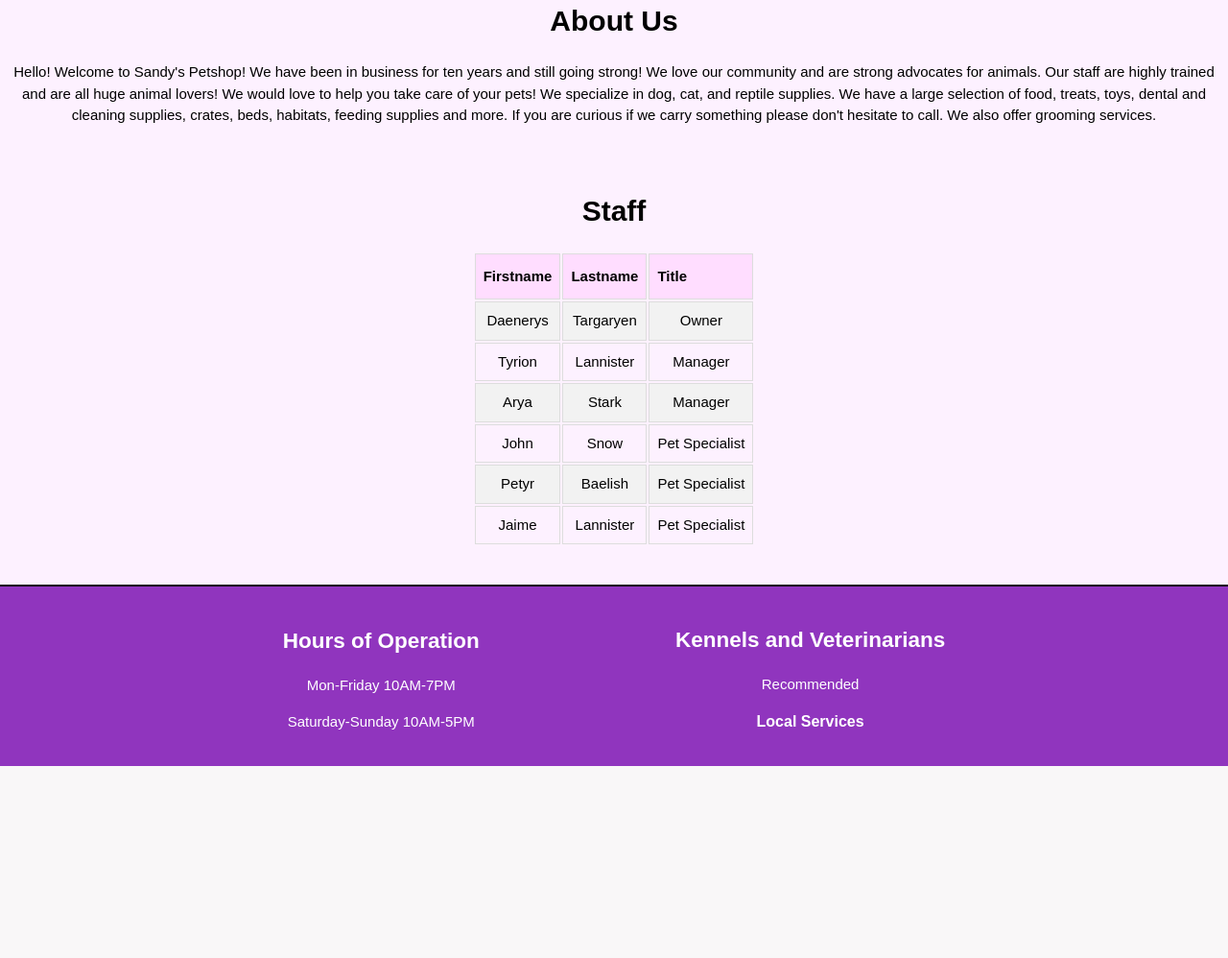
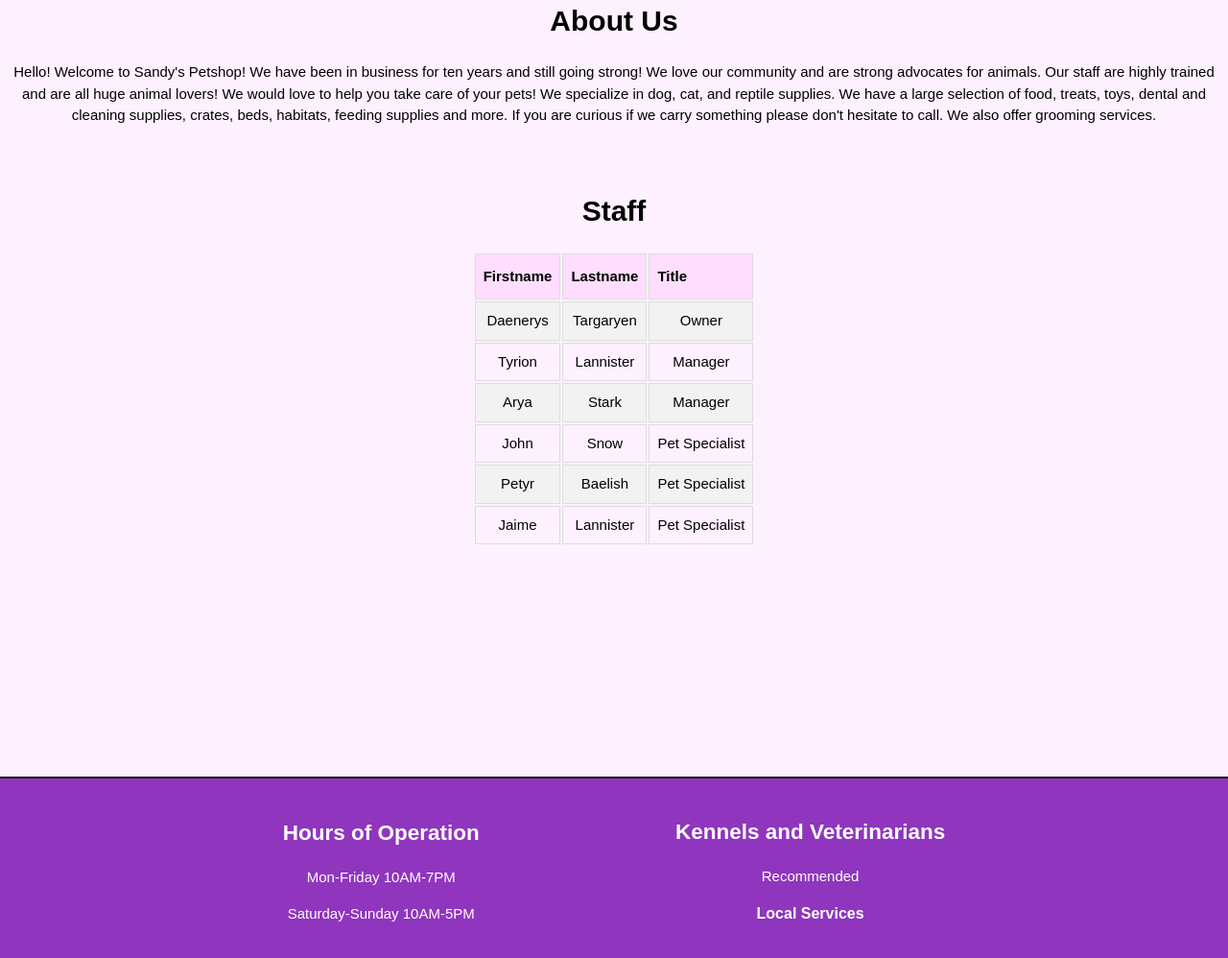
Before and after one commit to sec10/WebDev_ClassSite, a PHP site: page /about.html in a window 1280 px wide. Shown: the part 185-1183 px from the top of the page at 96% size. Before the commit the page ends 983 px from the top, so only its background shows below. Run offline with PHP 8.4, Linux system fonts and the light colour scheme.

Commit message:
Update style.css

```diff
--- a/style.css
+++ b/style.css
@@ -10,7 +10,6 @@ body {
     font-size: 15px;
     line-height: 1.5;
     height: 100%;
-
 }
 
 .container {
@@ -137,7 +136,9 @@ a:hover {
 
 
 /* About */
-
+#page {
+    height: 100%
+}
 
 #about {
     width: 100%;
```
